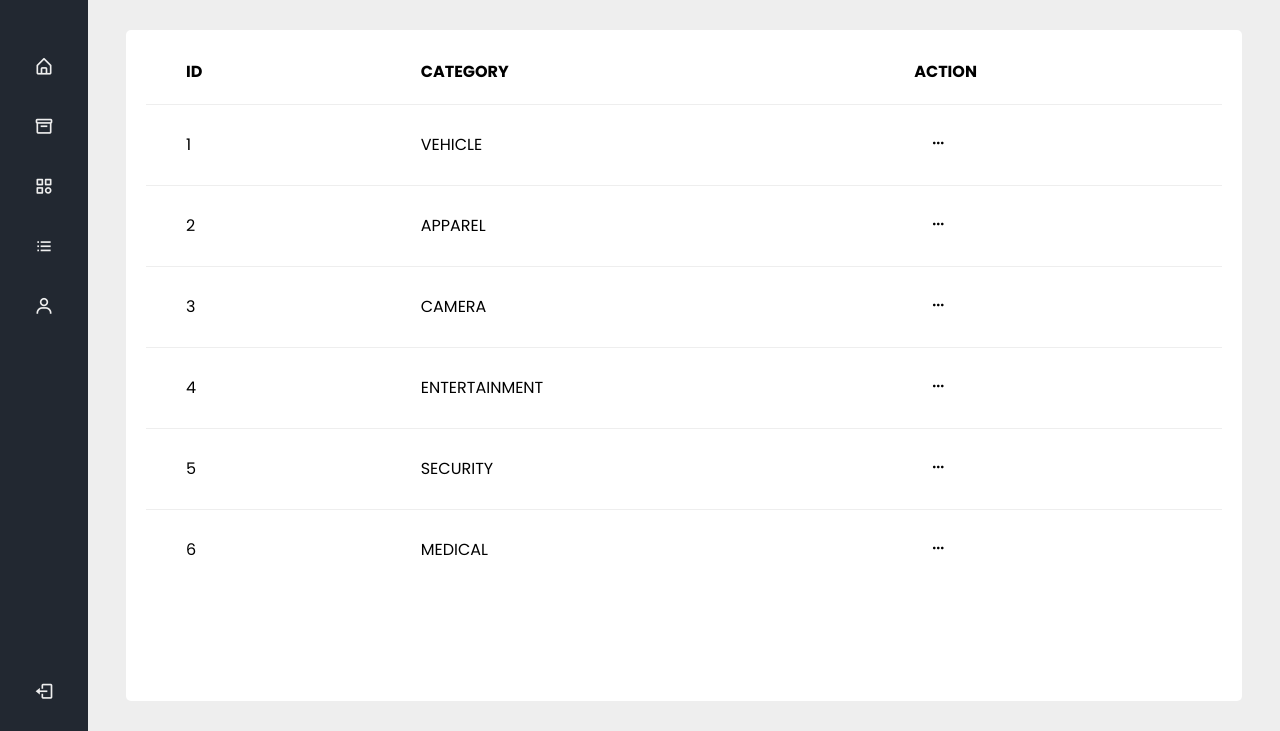
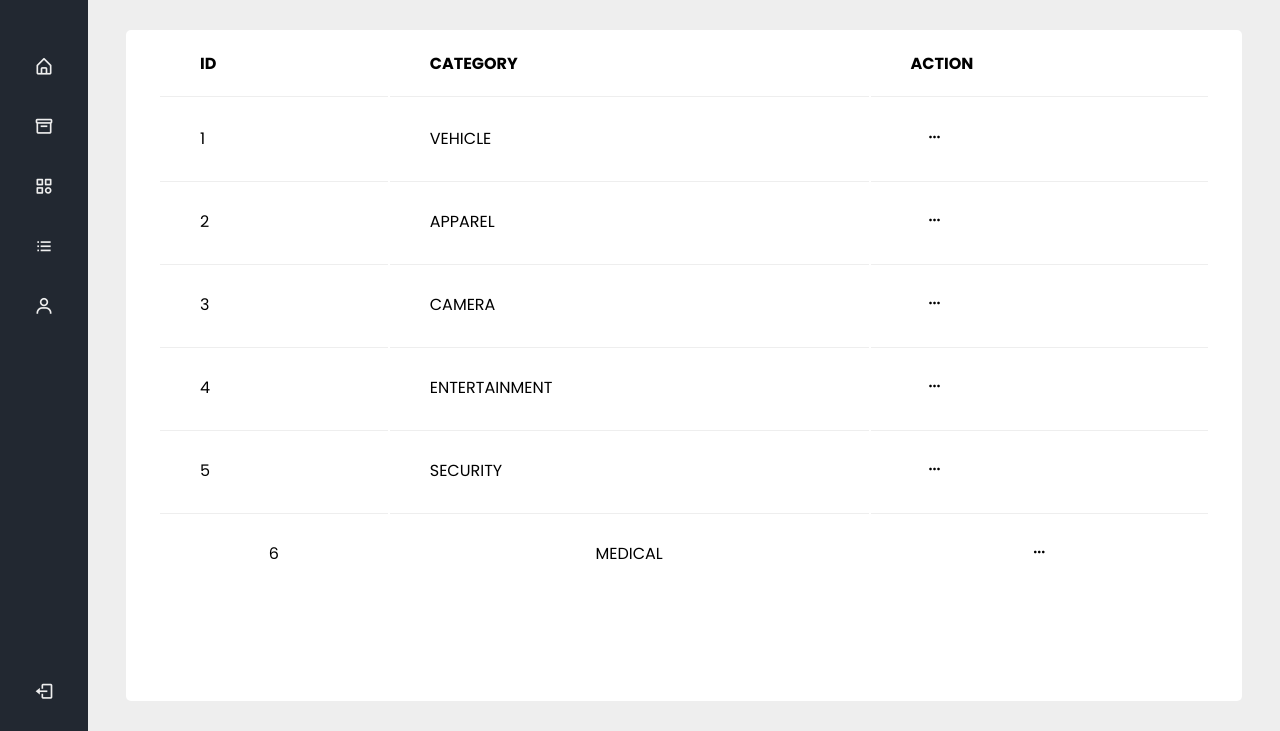
Before and after one commit to GaruVA/admin-panel, a PHP site: page /categories.php in a window 1280 px wide. Shown: the part 69-800 px from the top of the page. Run offline with PHP 8.4, Linux system fonts and the light colour scheme.

Commit message:
Update categories.css

```diff
--- a/categories.css
+++ b/categories.css
@@ -188,7 +188,12 @@ header .image-text .name {
     height: calc(100% - 60px);
     overflow: scroll;
     align-content: flex-start;
-    padding: 10px 20px;
+    padding: 0 20px;
+    position: relative;
+}
+
+.home .container #main table {
+    border-collapse: separate;
 }
 
 .home .container #main table td,
@@ -197,15 +202,57 @@ header .image-text .name {
     padding: 20px 40px;
 }
 
-
-.home .container #main table tbody tr {
-    border-top: 1px solid #EEEEEE;
+.dropdown-toggle::after {
+    content: none;
 }
 
-.dropdown-toggle::after {
-    content: none;
+#main::-webkit-scrollbar{
+    width: 0.5rem;
+    height: 0.5rem;
+}
+
+#main::-webkit-scrollbar-thumb{
+    border-radius: .5rem;
+    background-color: #0004;
+    visibility: hidden;
+}
+
+#main:hover::-webkit-scrollbar-thumb{
+    visibility: visible;
 }
 
 table tbody tr td i {
     color:#000;
 }
+
+table tbody tr:last-child {
+    text-align: center;
+    position: sticky;
+    bottom: 0;
+    background: #FFF;
+    border-top: 1px solid #EEEEEE;
+}
+
+table tbody tr:last-child td a {
+    text-decoration: none;
+    color: black;
+}
+
+table thead tr{
+    position: sticky;
+    top: 0;
+    background: #FFF;
+    border-bottom: 1px solid #EEEEEE;
+}
+
+table thead tr th {
+    border-bottom: 1px solid #EEEEEE;
+}
+
+table tbody tr td {
+    border-top: 1px solid #EEEEEE;
+}
+
+table tbody tr:first-child td {
+    border-top: none;
+}
```
